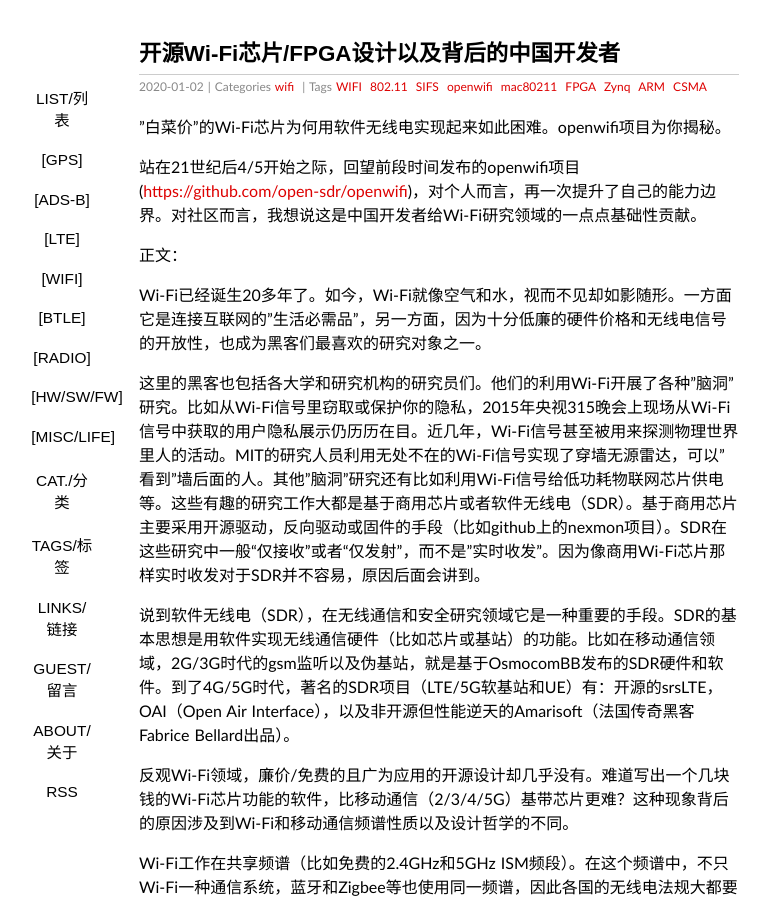
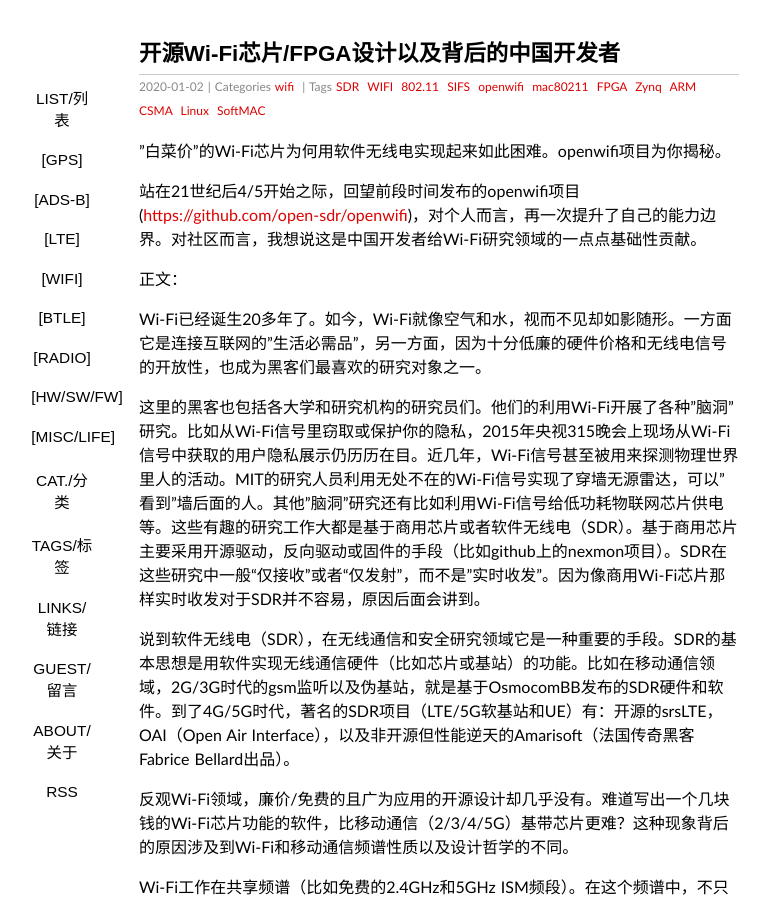
Before and after one commit to sdr-x/sdr-x.github.io, a Jekyll site: the page built from _posts/2020-01-02-openwifi-chinese.md, in a window 1280 px wide and 900 px high. Shown: the whole window, without its empty margins (201-969 px from the left). Built offline with Jekyll 4.4.1, drawn with Linux system fonts in a browser that asks for light colours; some web fonts are replaced; comment, search, counter and statistics services are not loaded.

Commit message:
Update 2020-01-02-openwifi-chinese.md

```diff
--- a/_posts/2020-01-02-openwifi-chinese.md
+++ b/_posts/2020-01-02-openwifi-chinese.md
@@ -4,7 +4,7 @@ layout: post
 title: 开源Wi-Fi芯片/FPGA设计以及背后的中国开发者
 thread: 20200102
 categories: wifi
-tags:  WIFI 802.11 SIFS openwifi mac80211 FPGA Zynq ARM CSMA
+tags:  SDR WIFI 802.11 SIFS openwifi mac80211 FPGA Zynq ARM CSMA Linux SoftMAC
 ---
 
 ”白菜价”的Wi-Fi芯片为何用软件无线电实现起来如此困难。openwifi项目为你揭秘。
```
